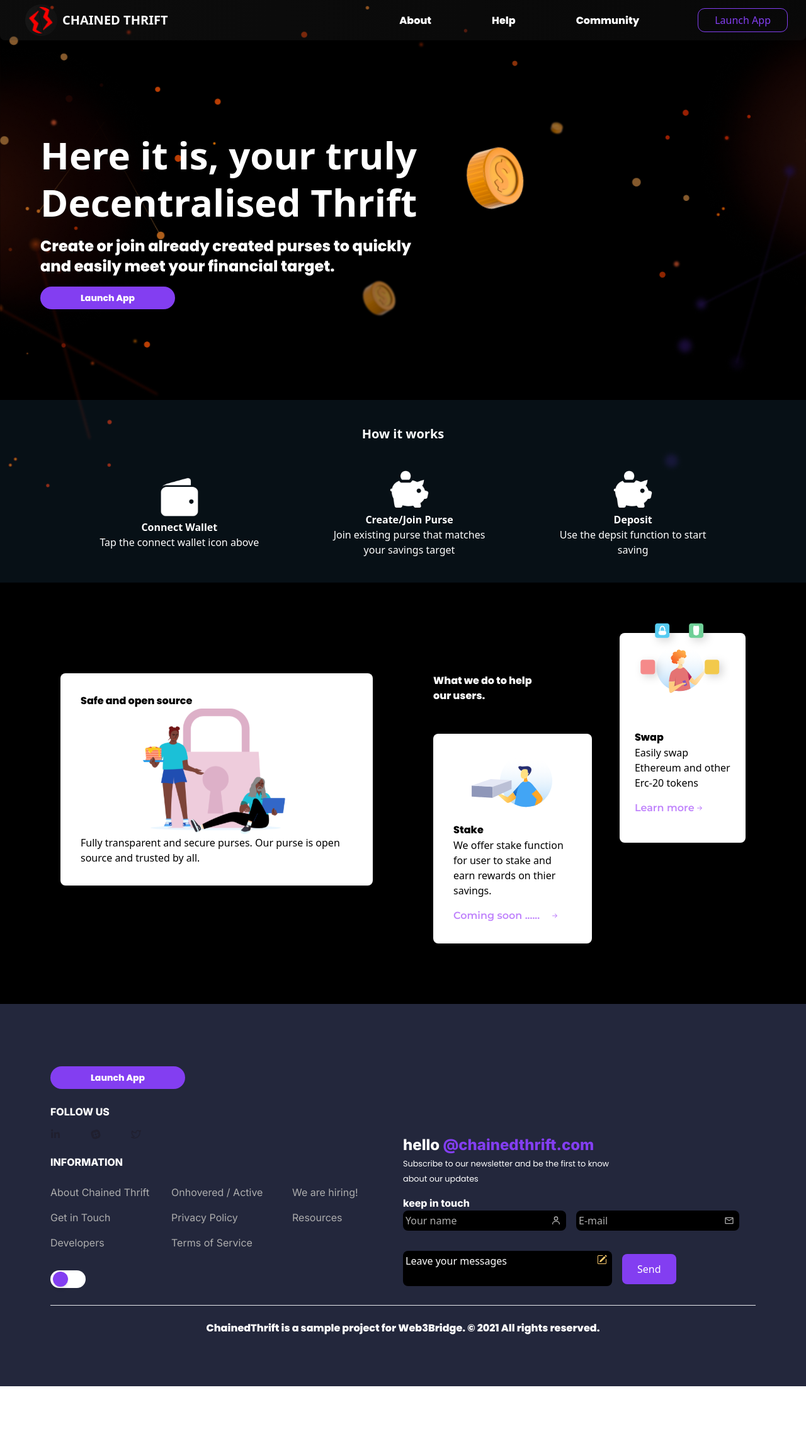
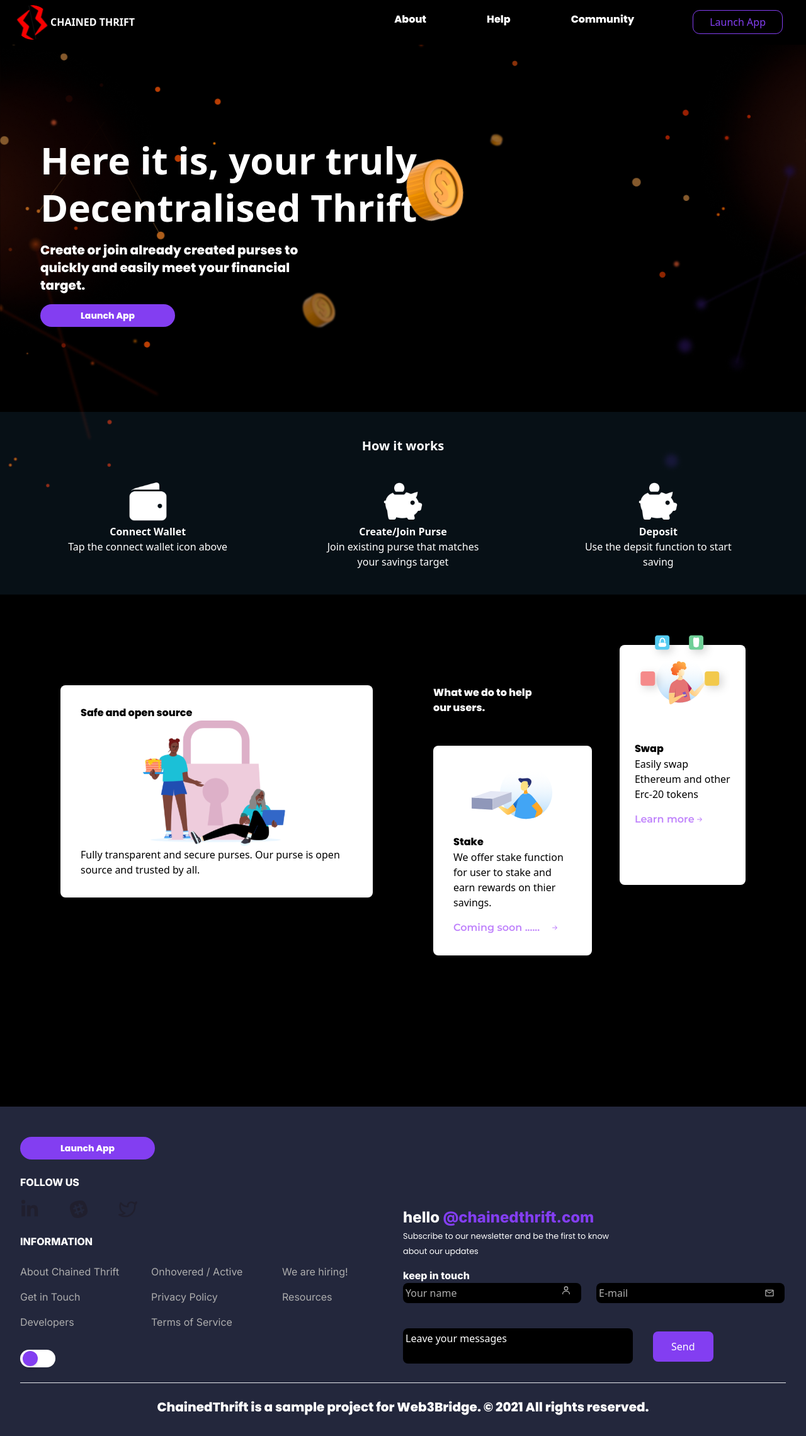
Before and after one commit to Bloceducare/chainedThrift, a React (Create React App) app in the folder client/: page / in a window 1280 px wide. Shown: the whole page at 63% size. Before the commit the page ends 2201 px from the top, so only its background shows below. Built offline with nearby package versions, Linux system fonts and the light colour scheme; a web font is replaced by a local one.

Commit message:
chore: responsivesness

```diff
--- a/client/src/components/footer/index.jsx
+++ b/client/src/components/footer/index.jsx
@@ -11,9 +11,9 @@ import { BsPencilSquare } from "react-icons/bs";
 
 const Footer = () => {
   return (
-    <footer className="bg-gray-8 p-20">
-      <div className="flex items-center">
-        <div className="w-3/6">
+    <footer className="bg-gray-8 p-6 lg:p-8">
+      <div className="lg:flex lg:justify-between items-center">
+        <div className=" md:w-full lg:w-3/6">
           <Button className="mb-6">Launch App</Button>
           <span className="block uppercase mb-4 font-Inter font-extrabold text-white-1">
             Follow us
@@ -21,24 +21,24 @@ const Footer = () => {
           <div className="flex mb-6">
             <span className="mr-12 text-dark-6">
               <a href="!#">
-                <FaLinkedinIn />
+                <FaLinkedinIn size={30} />
               </a>
             </span>
             <span className="mr-12 text-dark-6">
               <a href="!#">
-                <IoLogoSlack />
+                <IoLogoSlack size={30} />
               </a>
             </span>
             <span className="mr-12 text-dark-6">
               <a href="!#">
-                <FiTwitter />
+                <FiTwitter size={30} />
               </a>
             </span>
           </div>
           <span className="block uppercase mb-6 font-Inter font-extrabold text-white-1">
             Information
           </span>
-          <ul className="grid mb-8 gap-4 grid-cols-3">
+          <ul className="grid mb-8 gap-4 grid-cols-2 md:grid-cols-3 lg:grid-cols-3">
             {footer.map((item, index) => {
               return (
                 <li key={index}>
@@ -54,7 +54,7 @@ const Footer = () => {
           </ul>
           <Switch />
         </div>
-        <div className="w-3/6 mt-32">
+        <div className="md:w-full lg:w-3/6 mt-32">
           <h4 className="font-Inter font-bold text-2xl">
             <span className="text-white">hello</span>{" "}
             <span className="text-purple-1">@chainedthrift.com</span>
@@ -67,14 +67,14 @@ const Footer = () => {
             <h6 className="font-Inter font-extrabold text-white">
               keep in touch
             </h6>
-            <div className="flex  items-center mb-8">
-              <label className="relative" htmlFor="name">
+            <div className="lg:flex   items-baseline mb-2">
+              <label className="relative md:mr-6 lg:mr-6" htmlFor="name">
                 <input
                   type="text"
                   placeholder="Your name"
-                  className="mr-4 p-1 text-white-1  placeholder-gray-9 bg-dark-1  pr-6 outline-none rounded-lg"
+                  className=" p-1 text-white-1  placeholder-gray-9 bg-dark-1 w-full mb-5 md:w-2/5  lg:w-full pr-8 md:pr-8 lg:pr-12  outline-none rounded-lg"
                 />
-                <div className="text-gray-9 absolute right-6 bottom-2">
+                <div className="text-gray-9 right-2 bottom-0 absolute md:right-4 md:bottom-1 lg:right-4 lg:bottom-8">
                   <BiUser />
                 </div>
               </label>
@@ -82,28 +82,28 @@ const Footer = () => {
                 <input
                   type="text"
                   placeholder="E-mail"
-                  className="mr-4 p-1  text-white-1 placeholder-gray-9  pr-6 bg-dark-1 outline-none rounded-lg"
+                  className="mr-4 p-1  text-white-1 placeholder-gray-9 w-full md:w-2/5  lg:w-full pr-8 md:pr-8 lg:pr-12 bg-dark-1 outline-none rounded-lg"
                 />
-                <div className="text-gray-9 absolute right-6 bottom-2">
+                <div className="text-gray-9 right-6 bottom-0 absolute md:right-6 md:bottom-1 lg:right-4 lg:bottom-2">
                   <MdOutlineEmail />
                 </div>
               </label>
             </div>
-            <div className="flex items-center">
-              <label className="relative" htmlFor="email">
+            <div className="lg:items-center md:flex lg:flex ">
+              <label className="relative mt-3 md:mr-10 md:w-8/12 lg:mr-8 lg:w-3/5" htmlFor="email">
                 <textarea
                   type="email"
                   placeholder="Leave your messages"
-                  className="mr-4 resize-none pr-32 py-1 text-white-1 placeholder-white bg-dark-1  px-1 rounded-lg outline-none"
+                  className="mr-4 w-full resize-none pr-12 md:pr-12 lg:pr-12 py-1 text-white-1 placeholder-white bg-dark-1  px-1 rounded-lg outline-none"
                 />
-                <div className="text-yellow-dark absolute right-6 bottom-10">
+                <div className="text-yellow-dark absolute hidden bottom-20 md:right-6 md:bottom-10 lg:right-6 lg:bottom-10">
                   <BsPencilSquare />
                 </div>
               </label>
 
               <button
                 type="submit"
-                className="text-white bg-purple-1 mb-1 px-6 py-3 rounded-lg"
+                className="text-white w-full md:w-24 lg:w-24 bg-purple-1 mb-1 mt-3 px-6 py-3 rounded-lg"
               >
                 Send
               </button>
@@ -112,7 +112,7 @@ const Footer = () => {
         </div>
       </div>
       <hr className="text-white-1 mt-6" />
-      <p className="text-center text-white-1 font-bold font-Poppins mt-6">
+      <p className="text-center text-white-1 text-xs md:text-sm lg:text-xl font-bold font-Poppins mt-6">
         ChainedThrift is a sample project for Web3Bridge. © 2021 All rights
         reserved.
       </p>
--- a/client/src/components/header/index.jsx
+++ b/client/src/components/header/index.jsx
@@ -1,5 +1,6 @@
 import React from "react";
 import { useNavigate } from "react-router-dom";
+import { GiHamburgerMenu } from "react-icons/gi"
 import HeaderButton from "../../components/buttons/HeaderButton";
 
 const Header = ({ data = [] }) => {
@@ -7,45 +8,67 @@ const Header = ({ data = [] }) => {
   const redirectToApp = () => {
     navigate("/app/purses");
   };
-  // const { theme, changeTheme } = useTheme();
+  const [navbarOpen, setNavbarOpen] = React.useState(false);
+  const handleRedirect = (link) => {
+    navigate(link);
+  };
   return (
-    <header className="bg-nav-dark flex justify-between rounded-b-lg items-center p-8 max-w-7xl m-auto h-12">
-      <div className="flex items-center">
+    <>
+      <nav className="relative flex flex-wrap items-center justify-between px-2 py-2 bg-dark-1 mb-3">
+        <div className="container px-4 mx-auto flex flex-wrap items-center justify-between">
+          <div className="w-full relative flex justify-between lg:w-auto lg:static lg:block lg:justify-start">
             <div
-          className={`w-${42} bg-nav-dark h-${42} mx-2 rounded-full overflow-hidden p-1 shrink-0`}
+              className="flex items-center cursor-pointer"
+              onClick={() => handleRedirect("/")}
+            >
+              <div
+                className={`w-${42} h-${42} rounded-full overflow-hidden shrink-0`}
               >
                 <img
-            className="-rotate-12"
+                  className="w-10 md:w-10 lg:w-14 -rotate-12"
                   src="/assets/Vector.svg"
                   alt="web3brigde-logo"
                 />
               </div>
               <div>
-          <h3 className="font-Montserrat font-extrabold text-xl uppercase text-white-1">
+                <h3 className="font-Montserrat font-extrabold lg:text-base sm:text-xs uppercase text-white-1">
                   Chained thrift
                 </h3>
               </div>
             </div>
-      <div className="flex items-center">
-        <nav>
-          <ul className="flex">
+            <button
+              className="text-white cursor-pointer text-xl leading-none px-3 py-1 border border-solid border-transparent rounded bg-transparent block lg:hidden outline-none focus:outline-none"
+              type="button"
+              onClick={() => setNavbarOpen(!navbarOpen)}
+            >
+              <GiHamburgerMenu color="#fff" size="18" />
+            </button>
+          </div>
+          <div
+            className={
+              "lg:flex flex-grow items-center" +
+              (navbarOpen ? " flex" : " hidden")
+            }
+            id="example-navbar-danger"
+          >
+            <div className="flex flex-col lg:flex-row list-none lg:ml-auto lg:mr-4">
               {data.map((item, index) => {
                 return (
-                <li key={index}>
-                  <a
-                    className="font-Poppins  text-base  font-extrabold text-white-1 mr-24"
-                    href={item.link}
+                  <div
+                    key={index}
+                    className="font-Poppins  text-base  font-extrabold text-white-1 mr-24 cursor-pointer"
+                    onClick={() => handleRedirect(item.link)}
                   >
                     {item.value}
-                  </a>
-                </li>
+                  </div>
                 );
               })}
-          </ul>
-        </nav>
             <HeaderButton action={redirectToApp}>Launch App</HeaderButton>
             </div>
-    </header>
+          </div>
+        </div>
+      </nav>
+    </>
   );
 };
 
--- a/client/src/pages/landing/index.jsx
+++ b/client/src/pages/landing/index.jsx
@@ -15,19 +15,18 @@ const Landing = () => {
     <section>
       <div className="bg-overlay-img bg-dark-1 bg-unset bg-contain bg-no-repeat h-auto">
         <Header data={landingNav} />
-        <div className="flex items-center p-16">
-          <div className="">
-            <h2 className="font-Montserrat leading-tight font-extrabold text-6xl mb-4 text-white-1">
+        <div className=" flex-col-reverse flex md:justify-between mb-16 md:mb-0 lg:mb-0 md:flex md:flex-row md:items-center lg:justify-between lg:flex  lg:flex-row lg:items-center p-9 md:p-8 lg:p-16">
+          <div className=" -mt-48 md:mt-0 lg:mt-0 text-center md:text-left lg:text-left">
+            <h2 className="font-Montserrat lg:leading-tight font-extrabold text-xl md:text-3xl lg:text-6xl mb-4 text-white-1">
               Here it is, your truly Decentralised Thrift
             </h2>
-            <p className="text-white-1  break-words font-Poppins font-bold text-2xl">
+            <p className="text-white-1 leading-tight break-words font-Poppins font-bold text-xs md:text-xl w-full md:w-full lg:w-3/5">
               Create or join already created purses to quickly
-              <br />
               and easily meet your financial target.
             </p>
             <Button action={redirectToApp}>Launch App</Button>
           </div>
-          <div className="-translate-x-3/4">
+          <div className=" -mt-24 md:mt-0 lg:mt-0 md:-translate-x-36 lg:-translate-x-96">
             <div>
               <img src="/assets/coin.svg" alt="coin" />
             </div>
@@ -38,7 +37,8 @@ const Landing = () => {
           <h4 className="text-center text-white-1 mb-10 text-Poppins font-bold text-xl">
             How it works
           </h4>
-          <div className="flex items-center justify-evenly">
+          {/* <div className=" flex-wrap md:justify-between md:flex  lg:flex lg:items-center lg:justify-between"> */}
+          <div className="grid gap-8 lg:gap-4 grid-cols-1 md:grid-cols-2 lg:grid-cols-3  ">
             <div>
               <img
                 className="block mx-auto"
@@ -83,8 +83,8 @@ const Landing = () => {
           </div>
         </div>
         {/* DESC */}
-        <div className="bg-dark-1 flex justify-between mt-12 p-24">
-          <div className="w-3/6 mr-24">
+        <div className="bg-dark-1 p-6  md:p-12 lg:flex lg:justify-between lg:mt-12 lg:p-24">
+          <div className="lg:w-3/6 mb-24 lg:mr-24">
             <div className="bg-white w-full rounded-lg p-8">
               <h5 className="text-dark font-extrabold font-Poppins">
                 Safe and open source
@@ -100,14 +100,14 @@ const Landing = () => {
               </p>
             </div>
           </div>
-          <div className="w-3/6 flex justify-center">
+          <div className="lg:w-3/6 lg:flex lg:justify-center">
             <div>
               <p className="text-white-1 font-Poppins mb-12 font-bold">
                 What we do to help
                 <br />
                 our users.
               </p>
-              <div className="bg-white  rounded-lg mr-11 p-8">
+              <div className="bg-white  rounded-lg mb-36 lg:mr-11 p-8">
                 <img
                   className="block mx-auto"
                   src="/assets/customer.svg"
@@ -130,7 +130,7 @@ const Landing = () => {
                 </p>
               </div>
             </div>
-            <div className="bg-white rounded-lg mb-24 -translate-y-16 p-6">
+            <div className="bg-white rounded-lg mb-48 -translate-y-16 p-6">
               <img
                 className="block mx-auto  -translate-y-12"
                 src="/assets/chat.svg"
--- a/client/tailwind.config.js
+++ b/client/tailwind.config.js
@@ -43,6 +43,7 @@ module.exports = {
       },
       backgroundImage: {
         'overlay-img': "url('../public/assets/bg.svg')",
+        'overlay-img-2': "url('../public/assets/coin.svg')",
         'btn': 'linear-gradient(180deg, #833EF1 0%, #491CB5 100%)',
         'nav-dark': 'linear-gradient(90.18deg, rgba(61, 61, 61, 0.2052) 0%, rgba(29, 29, 29, 0.285) 100%)', //used for navbar in dark mode
         'blue-gradient': 'linear-gradient(180deg, rgba(38, 34, 80, 0.65) 0%, rgba(27, 25, 66, 0.85) 57.44%, #17163B 100%)', // dashbord side nav bg color
```
Lines whose indentation alone changed are shown as unchanged.
